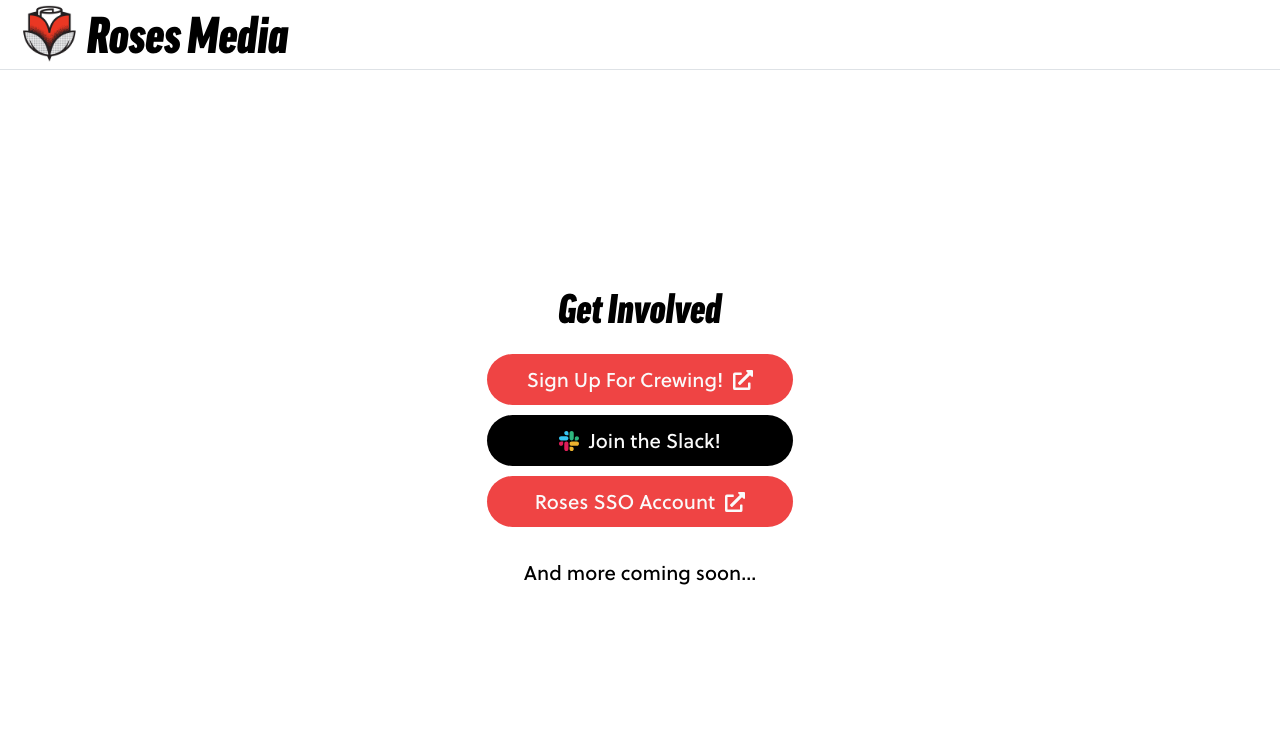
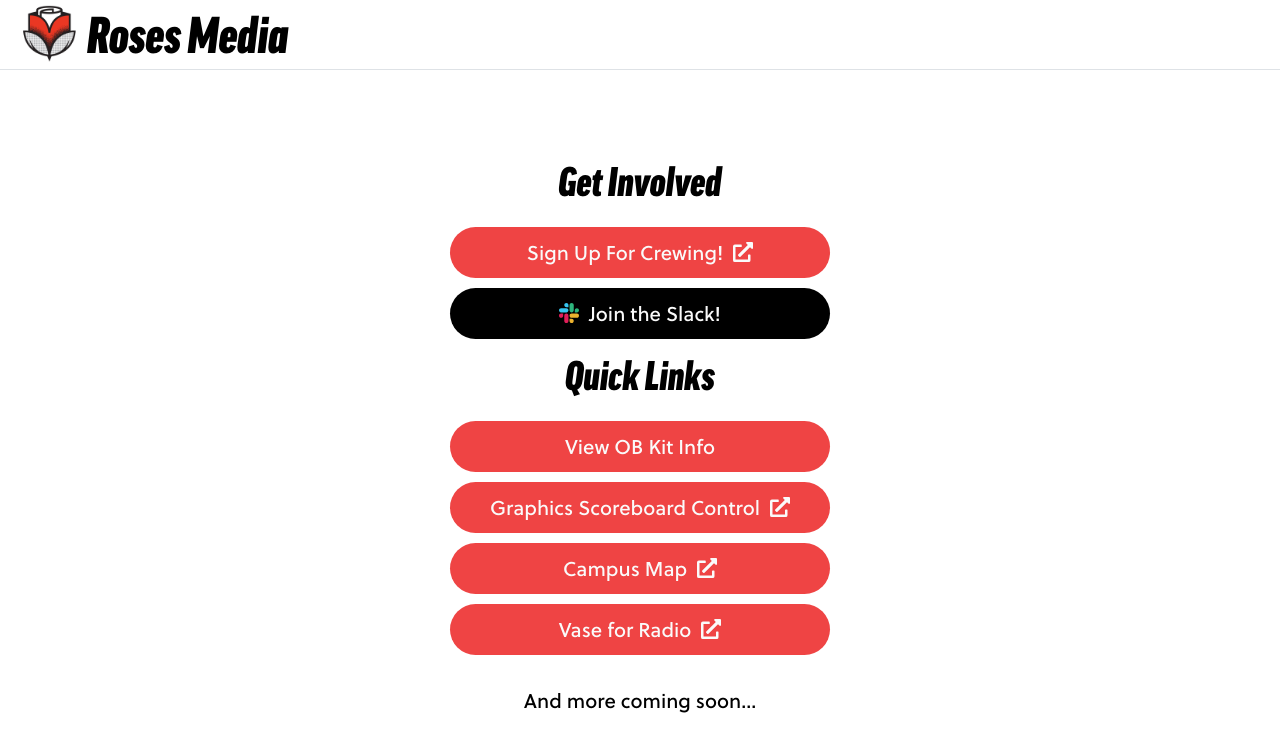
Before and after one commit to rosesmedia/public-site, a Next.js app: page / in a window 1280 px wide. Shown: the top 752 px of the page. Built offline with nearby package versions, Linux system fonts and the light colour scheme.

Commit message:
Re-add Quick Links

```diff
--- a/src/app/page.tsx
+++ b/src/app/page.tsx
@@ -72,33 +72,33 @@ const SECTIONS: HomeSection[] = [
       //   title: "Interest for Accommodation (York only)",
       //   url: "https://docs.google.com/forms/d/e/1FAIpQLSeZQyWAWyybXaxrDp4a6NEZOtLoDY1SwbHY8uklTl9h0uMp4w/viewform",
       // },
+      // {
+      //   title: "Roses SSO Account",
+      //   url: "https://account.roses.media/realms/roses2026/account/",
+      // },
+    ],
+  },
+  {
+    title: "Quick Links",
+    links: [
       {
-        title: "Roses SSO Account",
-        url: "https://account.roses.media/realms/roses2026/account/",
+        title: "View OB Kit Info",
+        url: "/obs",
+      },
+      {
+        title: "Graphics Scoreboard Control",
+        url: "https://graphics.roses.media",
+      },
+      {
+        title: "Campus Map",
+        url: "https://use.mazemap.com/#v=1&config=lancaster&campusid=341&zlevel=1&center=-2.792856,54.013139&zoom=16.9",
+      },
+      {
+        title: "Vase for Radio",
+        url: "https://vase.ury.org.uk",
       },
     ],
   },
-  // {
-  //   title: "Quick Links",
-  //   links: [
-  //     {
-  //       title: "View OB Kit Info",
-  //       url: "/obs",
-  //     },
-  //     {
-  //       title: "Graphics Scoreboard Control",
-  //       url: "https://graphics.roses.media",
-  //     },
-  //     {
-  //       title: "Campus Map",
-  //       url: "https://roseslive.co.uk/map",
-  //     },
-  //     {
-  //       title: "Vase",
-  //       url: "https://vase.ury.org.uk",
-  //     },
-  //   ],
-  // },
   // {
   //   title: "Tech links",
   //   links: [
```
